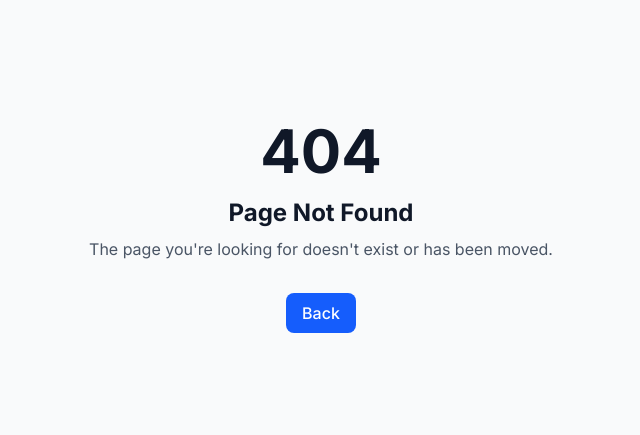
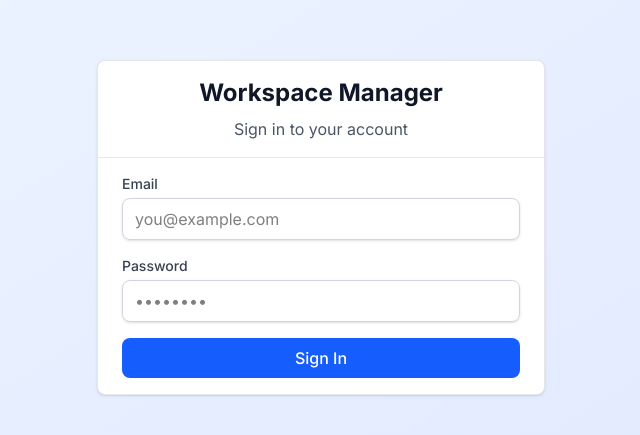
Before and after one commit to Arifyudi26/fe-workspace-manager, a Next.js app: page /login in a window 1280 px wide. Before the commit this address had no page. Shown: the part 173-608 px from the top of the page, without its empty margins (319-959 px from the left). Built offline with nearby package versions, Linux system fonts and the light colour scheme.

Commit message:
feat(auth): add login page with authentication flow

```diff
--- /dev/null
+++ b/app/(auth)/login/page.tsx
@@ -0,0 +1,86 @@
+/* eslint-disable @typescript-eslint/no-unused-vars */
+"use client";
+
+import { useState, FormEvent } from "react";
+import { useRouter } from "next/navigation";
+import { useAuth } from "@/context/AuthContext";
+import { Input } from "@/components/ui/Input";
+import { Button } from "@/components/ui/Button";
+import { Card, CardBody, CardHeader } from "@/components/ui/Card";
+
+export default function LoginPage() {
+  const [email, setEmail] = useState("");
+  const [password, setPassword] = useState("");
+  const [error, setError] = useState("");
+  const [isLoading, setIsLoading] = useState(false);
+
+  const { login } = useAuth();
+  const router = useRouter();
+
+  const handleSubmit = async (e: FormEvent) => {
+    e.preventDefault();
+    setError("");
+    setIsLoading(true);
+
+    try {
+      await login(email, password);
+      // Set cookie for middleware
+      document.cookie = "auth-token=mock-token-123; path=/";
+      router.push("/projects");
+    } catch (err) {
+      setError("Login failed. Please check your credentials.");
+    } finally {
+      setIsLoading(false);
+    }
+  };
+
+  return (
+    <div className="min-h-screen flex items-center justify-center bg-linear-to-br from-blue-50 to-indigo-100 px-4">
+      <Card className="w-full max-w-md">
+        <CardHeader>
+          <h1 className="text-2xl font-bold text-center text-gray-900">
+            Workspace Manager
+          </h1>
+          <p className="text-center text-gray-600 mt-2">
+            Sign in to your account
+          </p>
+        </CardHeader>
+        <CardBody>
+          <form onSubmit={handleSubmit} className="space-y-4">
+            {error && (
+              <div className="bg-red-50 border border-red-200 text-red-700 px-4 py-3 rounded">
+                {error}
+              </div>
+            )}
+
+            <Input
+              type="email"
+              label="Email"
+              placeholder="you@example.com"
+              value={email}
+              onChange={(e) => setEmail(e.target.value)}
+              required
+            />
+
+            <Input
+              type="password"
+              label="Password"
+              placeholder="••••••••"
+              value={password}
+              onChange={(e) => setPassword(e.target.value)}
+              required
+            />
+
+            <Button
+              type="submit"
+              className="w-full cursor-pointer"
+              isLoading={isLoading}
+            >
+              Sign In
+            </Button>
+          </form>
+        </CardBody>
+      </Card>
+    </div>
+  );
+}
```
